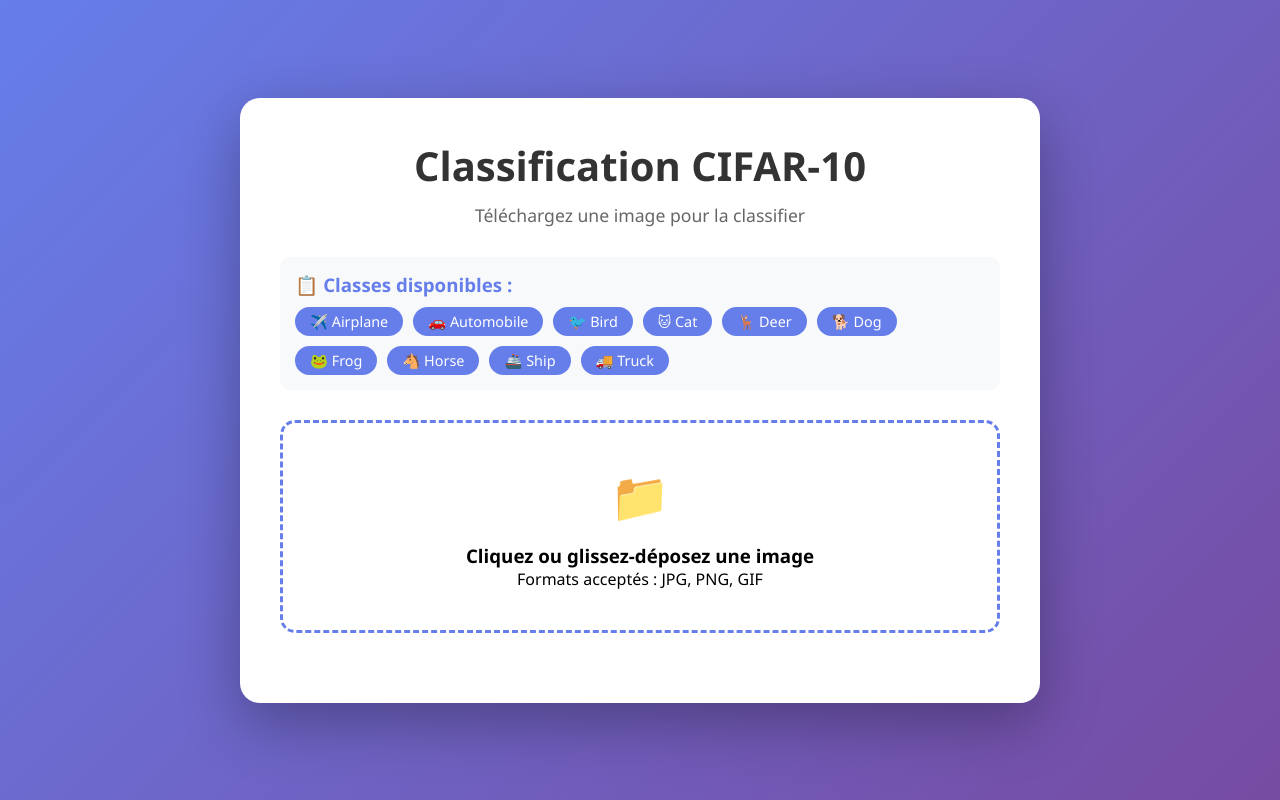
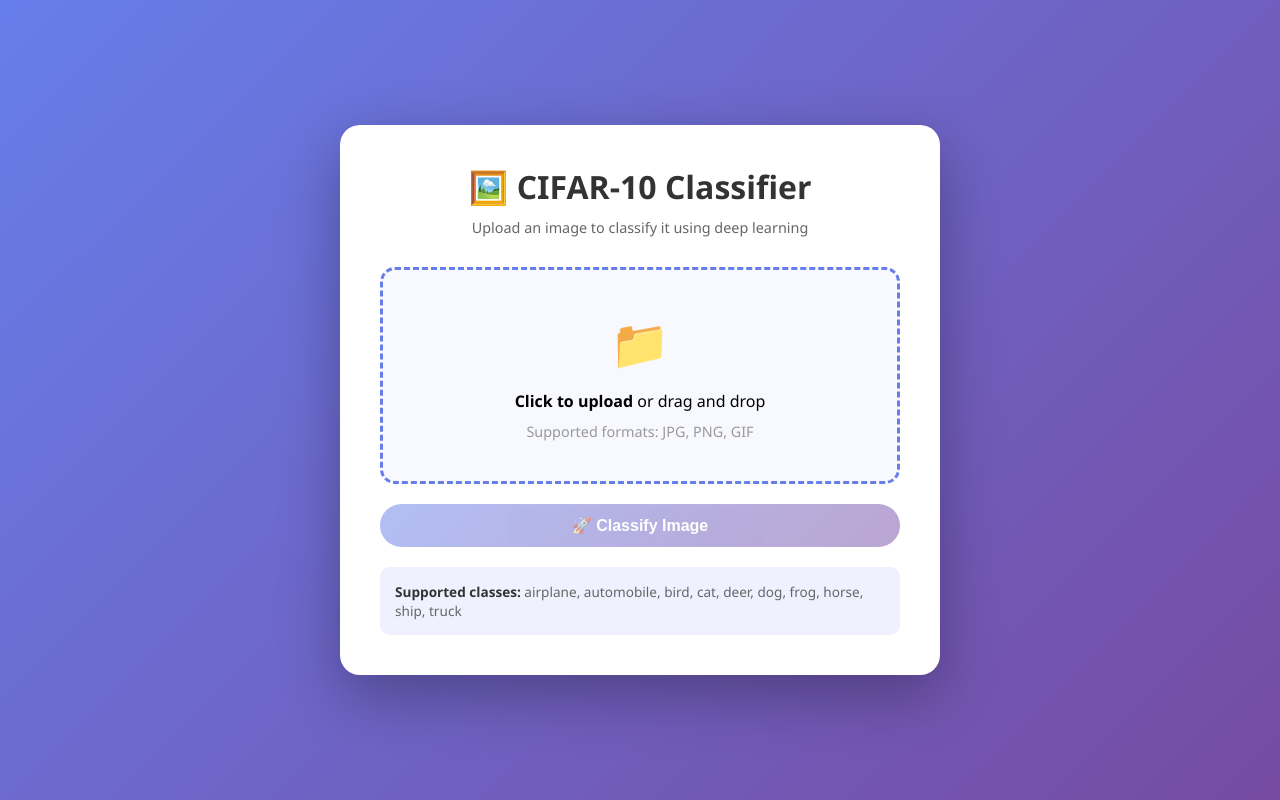
Before and after one commit to laraisse/Docker_project, a Flask app: page / in a window 1280 px wide. Run offline with Flask 3, Linux system fonts and the light colour scheme.

Commit message:
initial commit

```diff
--- a/app/templates/index.html
+++ b/app/templates/index.html
@@ -3,7 +3,7 @@
 <head>
     <meta charset="UTF-8">
     <meta name="viewport" content="width=device-width, initial-scale=1.0">
-    <title>Classification d'Images CIFAR-10</title>
+    <title>CIFAR-10 Image Classifier</title>
     <style>
         * {
             margin: 0;
@@ -24,49 +24,23 @@
         .container {
             background: white;
             border-radius: 20px;
-            box-shadow: 0 20px 60px rgba(0,0,0,0.3);
-            max-width: 800px;
+            box-shadow: 0 20px 60px rgba(0, 0, 0, 0.3);
+            max-width: 600px;
             width: 100%;
             padding: 40px;
         }
 
         h1 {
+            text-align: center;
             color: #333;
-            text-align: center;
             margin-bottom: 10px;
-            font-size: 2.5em;
+            font-size: 2em;
         }
 
         .subtitle {
             text-align: center;
             color: #666;
             margin-bottom: 30px;
-            font-size: 1.1em;
-        }
-
-        .classes-info {
-            background: #f8f9fa;
-            padding: 15px;
-            border-radius: 10px;
-            margin-bottom: 30px;
-        }
-
-        .classes-info h3 {
-            color: #667eea;
-            margin-bottom: 10px;
-        }
-
-        .classes-list {
-            display: flex;
-            flex-wrap: wrap;
-            gap: 10px;
-        }
-
-        .class-badge {
-            background: #667eea;
-            color: white;
-            padding: 5px 15px;
-            border-radius: 20px;
             font-size: 0.9em;
         }
 
@@ -75,23 +49,20 @@
             border-radius: 15px;
             padding: 40px;
             text-align: center;
-            margin-bottom: 30px;
             cursor: pointer;
-            transition: all 0.3s;
+            transition: all 0.3s ease;
+            background: #f8f9ff;
         }
 
         .upload-area:hover {
-            background: #f8f9fa;
             border-color: #764ba2;
+            background: #f0f1ff;
         }
 
-        .upload-area.drag-over {
-            background: #e9ecef;
+        .upload-area.dragover {
             border-color: #764ba2;
-        }
-
-        #imageInput {
-            display: none;
+            background: #e8e9ff;
+            transform: scale(1.02);
         }
 
         .upload-icon {
@@ -99,23 +70,26 @@
             margin-bottom: 15px;
         }
 
+        #fileInput {
+            display: none;
+        }
+
         .btn {
             background: linear-gradient(135deg, #667eea 0%, #764ba2 100%);
             color: white;
             border: none;
-            padding: 15px 40px;
-            font-size: 1.1em;
-            border-radius: 30px;
+            padding: 12px 30px;
+            border-radius: 25px;
+            font-size: 1em;
             cursor: pointer;
-            transition: transform 0.2s;
-            display: block;
-            margin: 20px auto;
+            transition: transform 0.2s ease;
+            margin-top: 20px;
+            width: 100%;
             font-weight: bold;
         }
 
         .btn:hover {
             transform: translateY(-2px);
-            box-shadow: 0 10px 20px rgba(0,0,0,0.2);
         }
 
         .btn:disabled {
@@ -123,51 +97,67 @@
             cursor: not-allowed;
         }
 
-        #preview {
-            text-align: center;
-            margin: 20px 0;
+        .preview-container {
+            margin-top: 20px;
+            display: none;
         }
 
-        #preview img {
-            max-width: 400px;
-            max-height: 400px;
-            border-radius: 15px;
-            box-shadow: 0 10px 30px rgba(0,0,0,0.2);
+        .preview-img {
+            width: 100%;
+            max-height: 300px;
+            object-fit: contain;
+            border-radius: 10px;
+            box-shadow: 0 5px 15px rgba(0, 0, 0, 0.1);
         }
 
-        #result {
+        .result-container {
+            margin-top: 30px;
             display: none;
-            background: linear-gradient(135deg, #667eea 0%, #764ba2 100%);
-            color: white;
-            padding: 30px;
-            border-radius: 15px;
-            margin-top: 20px;
         }
 
         .prediction-main {
+            background: linear-gradient(135deg, #667eea 0%, #764ba2 100%);
+            color: white;
+            padding: 20px;
+            border-radius: 15px;
             text-align: center;
             margin-bottom: 20px;
         }
 
-        .predicted-class {
-            font-size: 2.5em;
+        .prediction-class {
+            font-size: 2em;
             font-weight: bold;
-            margin: 10px 0;
-            text-transform: uppercase;
+            margin-bottom: 10px;
+            text-transform: capitalize;
         }
 
-        .confidence {
-            font-size: 1.5em;
-            opacity: 0.9;
+        .confidence-bar {
+            background: rgba(255, 255, 255, 0.3);
+            border-radius: 10px;
+            height: 30px;
+            overflow: hidden;
+            margin-top: 10px;
+        }
+
+        .confidence-fill {
+            background: white;
+            height: 100%;
+            display: flex;
+            align-items: center;
+            justify-content: center;
+            font-weight: bold;
+            color: #667eea;
+            transition: width 0.5s ease;
         }
 
         .top-predictions {
-            background: rgba(255,255,255,0.1);
+            background: #f8f9ff;
+            border-radius: 15px;
             padding: 20px;
-            border-radius: 10px;
         }
 
         .top-predictions h3 {
+            color: #333;
             margin-bottom: 15px;
         }
 
@@ -225,150 +209,149 @@
         }
 
         .error {
-            background: #ff6b6b;
-            color: white;
+            background: #fee;
+            color: #c33;
             padding: 15px;
             border-radius: 10px;
-            margin: 20px 0;
+            margin-top: 20px;
             display: none;
+        }
+
+        .classes-info {
+            background: #f0f1ff;
+            padding: 15px;
+            border-radius: 10px;
+            margin-top: 20px;
+            font-size: 0.85em;
+            color: #666;
+        }
+
+        .classes-info strong {
+            color: #333;
         }
     </style>
 </head>
 <body>
     <div class="container">
-        <h1>Classification CIFAR-10</h1>
-        <p class="subtitle">Téléchargez une image pour la classifier</p>
-
-        <div class="classes-info">
-            <h3>📋 Classes disponibles :</h3>
-            <div class="classes-list">
-                <span class="class-badge">✈️ Airplane</span>
-                <span class="class-badge">🚗 Automobile</span>
-                <span class="class-badge">🐦 Bird</span>
-                <span class="class-badge">🐱 Cat</span>
-                <span class="class-badge">🦌 Deer</span>
-                <span class="class-badge">🐕 Dog</span>
-                <span class="class-badge">🐸 Frog</span>
-                <span class="class-badge">🐴 Horse</span>
-                <span class="class-badge">🚢 Ship</span>
-                <span class="class-badge">🚚 Truck</span>
-            </div>
-        </div>
+        <h1>🖼️ CIFAR-10 Classifier</h1>
+        <p class="subtitle">Upload an image to classify it using deep learning</p>
 
         <div class="upload-area" id="uploadArea">
             <div class="upload-icon">📁</div>
-            <h3>Cliquez ou glissez-déposez une image</h3>
-            <p>Formats acceptés : JPG, PNG, GIF</p>
-            <input type="file" id="imageInput" accept="image/*">
+            <p><strong>Click to upload</strong> or drag and drop</p>
+            <p style="font-size: 0.9em; color: #999; margin-top: 10px;">
+                Supported formats: JPG, PNG, GIF
+            </p>
+            <input type="file" id="fileInput" accept="image/*">
         </div>
 
-        <div id="preview"></div>
+        <div class="preview-container" id="previewContainer">
+            <img id="previewImg" class="preview-img" alt="Preview">
+        </div>
 
-        <button class="btn" id="predictBtn" style="display:none;">
-            🔮 Prédire la classe
+        <button class="btn" id="predictBtn" disabled>
+            🚀 Classify Image
         </button>
 
         <div class="loading" id="loading">
             <div class="spinner"></div>
-            <p>Analyse en cours...</p>
+            <p style="margin-top: 15px; color: #666;">Analyzing image...</p>
         </div>
 
         <div class="error" id="error"></div>
 
-        <div id="result">
+        <div class="result-container" id="resultContainer">
             <div class="prediction-main">
-                <h2>🎯 Résultat de la prédiction</h2>
-                <div class="predicted-class" id="predictedClass"></div>
-                <div class="confidence" id="confidence"></div>
+                <div class="prediction-class" id="mainClass">Cat</div>
+                <div style="font-size: 0.9em; opacity: 0.9;">Confidence</div>
+                <div class="confidence-bar">
+                    <div class="confidence-fill" id="confidenceFill">87%</div>
+                </div>
             </div>
 
             <div class="top-predictions">
-                <h3>📊 Top 3 des prédictions</h3>
+                <h3>🏆 Top 3 Predictions</h3>
                 <div id="topPredictions"></div>
             </div>
+        </div>
+
+        <div class="classes-info">
+            <strong>Supported classes:</strong> airplane, automobile, bird, cat, deer, dog, frog, horse, ship, truck
         </div>
     </div>
 
     <script>
         const uploadArea = document.getElementById('uploadArea');
-        const imageInput = document.getElementById('imageInput');
-        const preview = document.getElementById('preview');
+        const fileInput = document.getElementById('fileInput');
+        const previewContainer = document.getElementById('previewContainer');
+        const previewImg = document.getElementById('previewImg');
         const predictBtn = document.getElementById('predictBtn');
         const loading = document.getElementById('loading');
-        const result = document.getElementById('result');
         const error = document.getElementById('error');
+        const resultContainer = document.getElementById('resultContainer');
+        const mainClass = document.getElementById('mainClass');
+        const confidenceFill = document.getElementById('confidenceFill');
+        const topPredictions = document.getElementById('topPredictions');
+
         let selectedFile = null;
 
-        // Icônes pour chaque classe
-        const classIcons = {
-            'airplane': '✈️',
-            'automobile': '🚗',
-            'bird': '🐦',
-            'cat': '🐱',
-            'deer': '🦌',
-            'dog': '🐕',
-            'frog': '🐸',
-            'horse': '🐴',
-            'ship': '🚢',
-            'truck': '🚚'
-        };
+        // Click to upload
+        uploadArea.addEventListener('click', () => fileInput.click());
 
-        // Click sur la zone de upload
-        uploadArea.addEventListener('click', () => {
-            imageInput.click();
+        // File selection
+        fileInput.addEventListener('change', (e) => {
+            handleFile(e.target.files[0]);
         });
 
-        // Drag & Drop
+        // Drag and drop
         uploadArea.addEventListener('dragover', (e) => {
             e.preventDefault();
-            uploadArea.classList.add('drag-over');
+            uploadArea.classList.add('dragover');
         });
 
         uploadArea.addEventListener('dragleave', () => {
-            uploadArea.classList.remove('drag-over');
+            uploadArea.classList.remove('dragover');
         });
 
         uploadArea.addEventListener('drop', (e) => {
             e.preventDefault();
-            uploadArea.classList.remove('drag-over');
-            const file = e.dataTransfer.files[0];
-            if (file && file.type.startsWith('image/')) {
-                handleImageSelect(file);
-            }
+            uploadArea.classList.remove('dragover');
+            handleFile(e.dataTransfer.files[0]);
         });
 
-        // Sélection de fichier
-        imageInput.addEventListener('change', (e) => {
-            const file = e.target.files[0];
-            if (file) {
-                handleImageSelect(file);
+        function handleFile(file) {
+            if (!file) return;
+
+            if (!file.type.startsWith('image/')) {
+                showError('Please select an image file');
+                return;
             }
-        });
 
-        function handleImageSelect(file) {
             selectedFile = file;
+
+            // Show preview
             const reader = new FileReader();
-
             reader.onload = (e) => {
-                preview.innerHTML = `<img src="${e.target.result}" alt="Image preview">`;
-                predictBtn.style.display = 'block';
-                result.style.display = 'none';
+                previewImg.src = e.target.result;
+                previewContainer.style.display = 'block';
+                predictBtn.disabled = false;
+                resultContainer.style.display = 'none';
                 error.style.display = 'none';
             };
-
             reader.readAsDataURL(file);
         }
 
-        // Prédiction
+        // Predict button
         predictBtn.addEventListener('click', async () => {
             if (!selectedFile) return;
 
-            // Afficher le loading
+            // Show loading
             loading.style.display = 'block';
-            result.style.display = 'none';
+            resultContainer.style.display = 'none';
             error.style.display = 'none';
             predictBtn.disabled = true;
 
+            // Create form data
             const formData = new FormData();
             formData.append('image', selectedFile);
 
@@ -378,17 +361,15 @@
                     body: formData
                 });
 
-                if (!response.ok) {
-                    throw new Error('Erreur lors de la prédiction');
+                const data = await response.json();
+
+                if (data.success) {
+                    displayResult(data);
+                } else {
+                    showError(data.error || 'Prediction failed');
                 }
-
-                const data = await response.json();
-                displayResult(data);
-
             } catch (err) {
-                console.error('Erreur:', err);
-                error.textContent = '❌ Erreur : Impossible de se connecter à l\'API. Vérifiez que Docker est lancé.';
-                error.style.display = 'block';
+                showError('Network error: ' + err.message);
             } finally {
                 loading.style.display = 'none';
                 predictBtn.disabled = false;
@@ -396,36 +377,36 @@
         });
 
         function displayResult(data) {
-            const icon = classIcons[data.predicted_class.toLowerCase()] || '🔍';
+            // Main prediction
+            mainClass.textContent = data.predicted_class;
 
-            document.getElementById('predicted_class').textContent =
-                `${icon} ${data.predicted_class}`;
+            const confidencePercent = Math.round(data.confidence * 100);
+            confidenceFill.textContent = confidencePercent + '%';
+            confidenceFill.style.width = confidencePercent + '%';
 
-            document.getElementById('confidence').textContent =
-                `Confiance : ${(data.confidence * 100).toFixed(2)}%`;
+            // Top 3 predictions
+            topPredictions.innerHTML = '';
+            data.top_3_predictions.forEach((pred, index) => {
+                const item = document.createElement('div');
+                item.className = 'prediction-item';
 
-            // Top 3 prédictions
-            const topPreds = data.top_3_predictions.slice(0, 3);
-            const topPredictionsHTML = topPreds.map(pred => {
-                const predIcon = classIcons[pred.class.toLowerCase()] || '🔍';
-                return `
-                    <div class="prediction-item">
-                        <span><strong>${predIcon} ${pred.class}</strong></span>
-                        <span>${(pred.confidence  * 100).toFixed(2)}%</span>
-                    </div>
-                    <div class="prediction-bar">
-                        <div class="prediction-fill" style="width: ${pred.confidence  * 100}%">
-                            ${(pred.confidence  * 100).toFixed(1)}%
-                        </div>
-                    </div>
+                const medal = ['🥇', '🥈', '🥉'][index];
+                const percent = Math.round(pred.confidence * 100);
+
+                item.innerHTML = `
+                    <span class="class-name">${medal} ${pred.class}</span>
+                    <span class="class-confidence">${percent}%</span>
                 `;
-            }).join('');
 
-            document.getElementById('topPredictions').innerHTML = topPredictionsHTML;
-            result.style.display = 'block';
+                topPredictions.appendChild(item);
+            });
 
-            // Scroll vers le résultat
-            result.scrollIntoView({ behavior: 'smooth', block: 'nearest' });
+            resultContainer.style.display = 'block';
+        }
+
+        function showError(message) {
+            error.textContent = '❌ ' + message;
+            error.style.display = 'block';
         }
     </script>
 </body>
```
Also changed, not shown: other parts of app/templates/index.html (+14 -20 lines).
